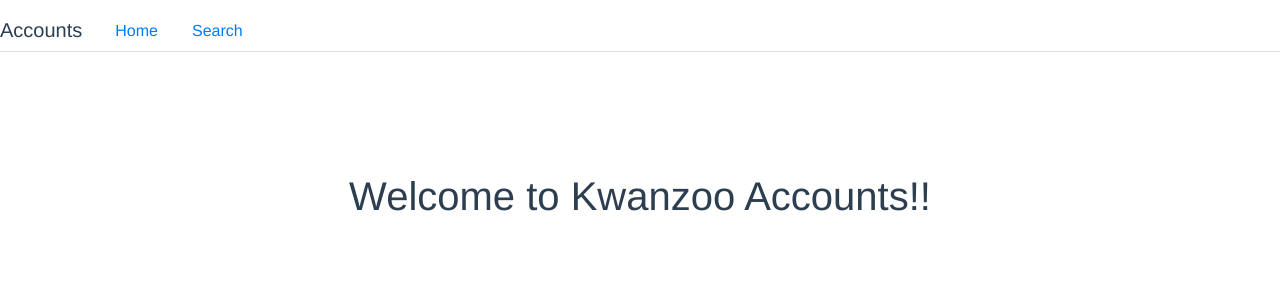
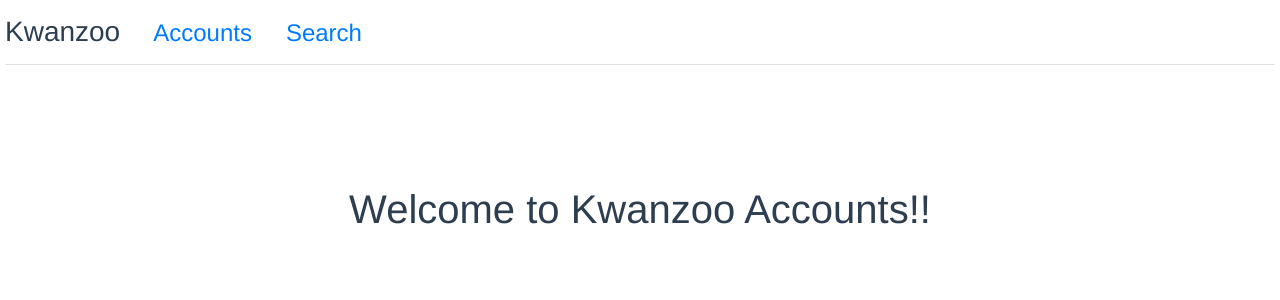
Before and after one commit to rvi857-pm/KZInternGitTutorial, a Vue app in the folder Projects/kz-shiva/accounts/: page / in a window 1280 px wide. Shown: the top 300 px of the page. Built offline with nearby package versions, Linux system fonts and the light colour scheme.

Commit message:
Lift the state to parent

```diff
--- a/Projects/kz-shiva/accounts/package.json
+++ b/Projects/kz-shiva/accounts/package.json
@@ -8,6 +8,7 @@
     "lint": "vue-cli-service lint"
   },
   "dependencies": {
+    "axios": "^0.21.1",
     "bootstrap": "^4.5.3",
     "bootstrap-vue": "^2.21.2",
     "core-js": "^3.6.5",
--- a/Projects/kz-shiva/accounts/src/App.vue
+++ b/Projects/kz-shiva/accounts/src/App.vue
@@ -1,19 +1,57 @@
 <template>
   <div id="app">
-    <Header/>
-    <Home/>
+    <Header
+      :update="updatePage"
+    />
+    <div>
+      <Home v-if="page == 0"/>
+      <Accounts v-else-if="page == 1"
+        :items="items"
+        :fields="fields"
+        :state="state"
+      />
+      <Search v-else
+        :state="state"
+      />
+    </div>
   </div>
 </template>
 
 <script>
-import Header from './components/Header.vue'
-import Home from './components/Home.vue'
+import Accounts from './components/Accounts'
+import Header from './components/Header'
+import Home from './components/Home'
+import Search from './components/Search'
 
 export default {
   name: 'App',
   components: {
     Home,
     Header,
+    Accounts,
+    Search
+  },
+  data(){
+    return{
+      page: 0,
+      fields: ['id', 'accountName', 'ipDomain', 'ipGeoCity', 'ipGeoState', 'ipGeoCountry', 'type', 'sfdcAccountId'],
+      items:[],
+      state:{
+        id: '',
+        accountName: '',
+        ipDomain: '',
+        ipGeoCity: '',
+        ipGeoState: '',
+        ipGeoCountry: '',
+        type: '',
+        sfdcAccountId: ''
+      }
+    }
+  },
+  methods:{
+    updatePage(val){
+      this.page = val;
+    }
   }
 }
 </script>
@@ -26,5 +64,7 @@
   text-align: center;
   color: #2c3e50;
   margin-top: 10px;
+  margin-left: 5px;
+  margin-right: 5px;
 }
 </style>
--- a/Projects/kz-shiva/accounts/src/components/Accounts.vue
+++ b/Projects/kz-shiva/accounts/src/components/Accounts.vue
@@ -1,11 +1,36 @@
 <template>
-
+  <div>
+    <b-table
+      id="my-table"
+      :items="items"
+      :fields="fields"
+    ></b-table>
+  </div>
 </template>
 
 <script>
-export default {
+  import axios from 'axios';
 
-}
+  export default {
+    data () {
+      return {
+
+      }
+    },
+    methods: {
+
+    },
+    mounted() {
+      axios.get('http://localhost:8080/accounts')
+        .then(res => {
+          this.items = res.data;
+        })
+        .catch(err => {
+          console.log(err);
+          return [];
+        })
+    }
+  }
 </script>
 
 <style>
--- a/Projects/kz-shiva/accounts/src/components/Header.vue
+++ b/Projects/kz-shiva/accounts/src/components/Header.vue
@@ -1,9 +1,9 @@
 <template>
   <div>
     <b-nav tabs>
-      <b-navbar-brand>Accounts</b-navbar-brand>
-      <b-nav-item>Home</b-nav-item>
-      <b-nav-item>Search</b-nav-item>
+      <b-navbar-brand><h3>Kwanzoo</h3></b-navbar-brand>
+      <b-nav-item><h4>Accounts</h4></b-nav-item>
+      <b-nav-item><h4>Search</h4></b-nav-item>
     </b-nav>
   </div>
 </template>
--- a/Projects/kz-shiva/accounts/src/components/Search.vue
+++ b/Projects/kz-shiva/accounts/src/components/Search.vue
@@ -0,0 +1,20 @@
+<template>
+  <div id="header">
+    <h1>
+      Welcome to Kwanzoo Accounts!!
+    </h1>
+  </div>
+</template>
+
+<script>
+
+export default {
+
+}
+</script>
+
+<style>
+#header {
+  margin-top: 120px;
+}
+</style>
```
Also changed, not shown: 1 other file (tests, documents, lock files or other folders).
